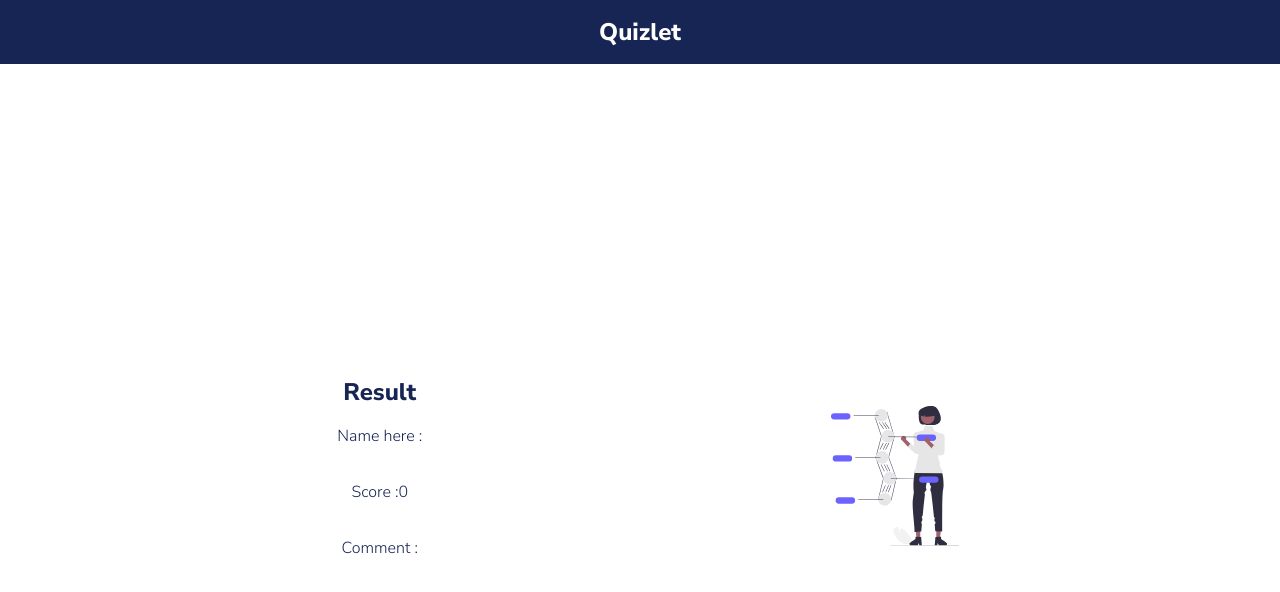
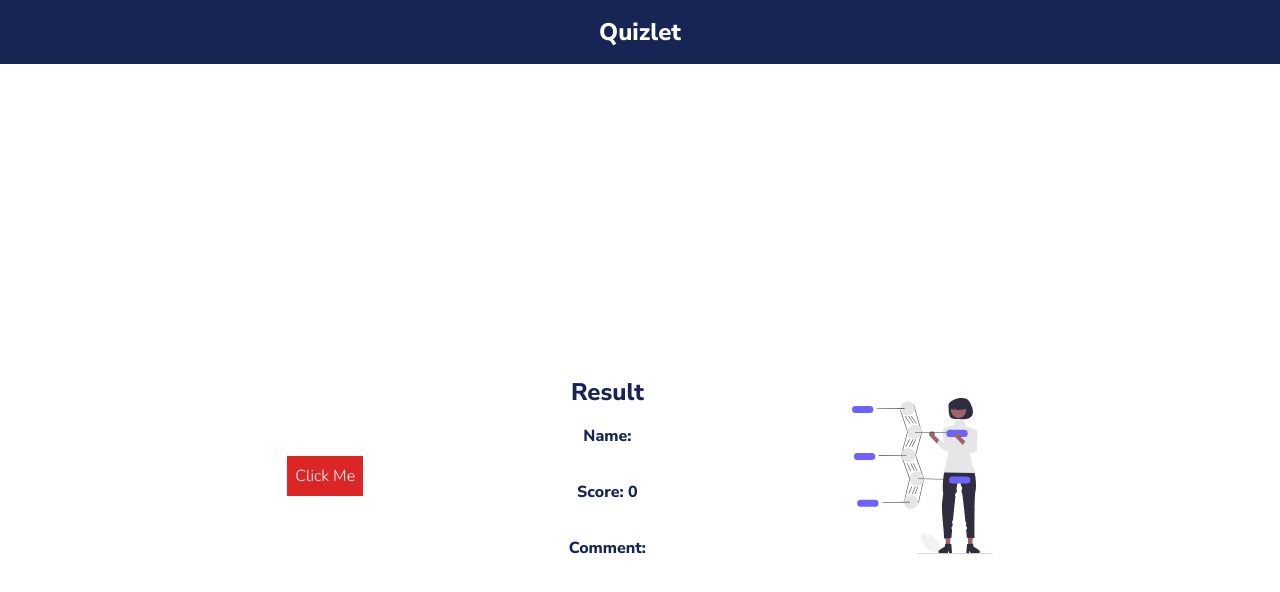
Before and after one commit to Davidmide02/quizlet, a React (Vite) app: page /result in a window 1280 px wide. Shown: the top 592 px of the page. Built offline with nearby package versions, Linux system fonts and the light colour scheme; the HTML template or start-up script is replaced by a standard one.

Commit message:
comment function

```diff
--- a/src/App.jsx
+++ b/src/App.jsx
@@ -43,7 +43,7 @@ const App = () => {
           />
           <Route
             path="/result"
-            element={<Result user={user} score={score} />}
+            element={<Result user={user} score={score} setScore={setScore} />}
           />
           <Route path="*" element={<NotFound />} />
         </Routes>
--- a/src/components/question.jsx
+++ b/src/components/question.jsx
@@ -2,18 +2,13 @@ import { useEffect, useState } from "react";
 import Button from "./button/button";
 import { useNavigate } from "react-router-dom";
 
-const Question = ({ questionCategory,setScore, score }) => {
+const Question = ({ questionCategory, setScore, score }) => {
   const [indexNum, setIndexNum] = useState(0);
   const [questions, setQuestions] = useState(null);
   const navigate = useNavigate();
-  // const [resultPage, setResultPage] = useState(false);
-  // const toResultpage = useHistory();
 
   // programmatic navigation
-  const handleSubmit = () => {
-    // Navigate to a different route
-    // toResultpage.push("/result");
-  };
+  const handleSubmit = () => {};
 
   //   helper function to fetch question from api
   const fetchData = async () => {
@@ -26,6 +21,9 @@ const Question = ({ questionCategory,setScore, score }) => {
   useEffect(() => {
     fetchData();
   }, []);
+  const autoSubmit = () => {
+    setTimeout(() => navigate("/result"), timer * 60 * 1000);
+  };
   function handlemark(params) {
     console.log(params);
     if (indexNum <= questions.length - 1) {
@@ -37,12 +35,13 @@ const Question = ({ questionCategory,setScore, score }) => {
       setIndexNum(indexNum + 1);
       console.log(indexNum + "" + "indexnum");
       console.log(score + "" + "score");
-      console.log(questions.length + "" + "questionLebght");
+      console.log(questions.length + "" + "questionLenght");
 
       return indexNum;
     } else {
-      // setResultPage(true);
       navigate("/result");
+
+      // do the programatic navigation in the handleSubmit function ao you can call it for when the time elapses for auto submittion or when the user click submit
       handleSubmit();
       alert("quest over bitch!");
     }
@@ -57,6 +56,7 @@ const Question = ({ questionCategory,setScore, score }) => {
   if (questions !== null) {
     return (
       <>
+        <p>Left: {indexNum == 0 ? 1 : indexNum + 1}/10</p>
         <div className="qusestion md:w-[50%] m-auto pt-4">
           <div className="ques p-4 border-2 border-blue-950 rounded-lg text-2xl mb-3">
             {questions[indexNum].question}
@@ -72,7 +72,7 @@ const Question = ({ questionCategory,setScore, score }) => {
                 }}
               />
             ))}
-            {/* <Link to={!resultPage ? "/" : "/result"}> */}
+
             <Button
               className={"bg-blue-950 p-4 rounded-lg text-white"}
               Children={questions[indexNum].correct_answer}
@@ -82,7 +82,6 @@ const Question = ({ questionCategory,setScore, score }) => {
                 markCorrect();
               }}
             />
-            {/* </Link> */}
           </div>
         </div>
         ;
--- a/src/components/result.jsx
+++ b/src/components/result.jsx
@@ -1,15 +1,38 @@
+import { useState } from "react";
 import resultImage from "../assets/undraw_result_re_uj08.svg";
 
-const Result = ({ user, score }) => {
+const Result = ({ user, score, setScore }) => {
+  const [commentdb, setCommentdb] = useState(null);
+  const commentGood = ["Splendid!", "You Sabi book!", "Scholar!"];
+  const commentBad = [
+    "You no sabi book!",
+    "Guyy, you be olodo!",
+    "Book you no know sabi!",
+  ];
+  const commentAverage = ["You try!", "Average!", "pass!"];
+
+  const handleClick = () => {
+    if (score >= 7) {
+      setCommentdb(commentGood[Math.floor(Math.random() * 3)]);
+    } else if (score >= 5) {
+      setCommentdb(commentAverage[Math.floor(Math.random() * 3)]);
+    } else {
+      setCommentdb(commentBad[Math.floor(Math.random() * 3)]);
+    }
+  };
+
   return (
     <div className="result p-4 text-white font-medium mt-4 flex flex-col justify-center items-center md:flex-row-reverse md:justify-between">
       <img src={resultImage} alt="img" className="w-[50%] md:w-[20%]" />
       <div className="text text-blue-950">
         <h1 className="text-2xl font-bold">Result</h1>
-        <p className="p-4">Name here : {user}</p>
-        <p className="p-4">Score :{score}</p>
-        <p className="p-4">Comment : </p>
+        <p className="p-4 font-bold">Name: {user}</p>
+        <p className="p-4 font-bold">Score: {score}</p>
+        <p className="p-4 font-bold">Comment:{commentdb} </p>
       </div>
+      <button className=" p-2 bg-red-600" onClick={() => handleClick()}>
+        Click Me
+      </button>
     </div>
   );
 };
```
Also changed, not shown: 1 other file (tests, documents, lock files or other folders).
